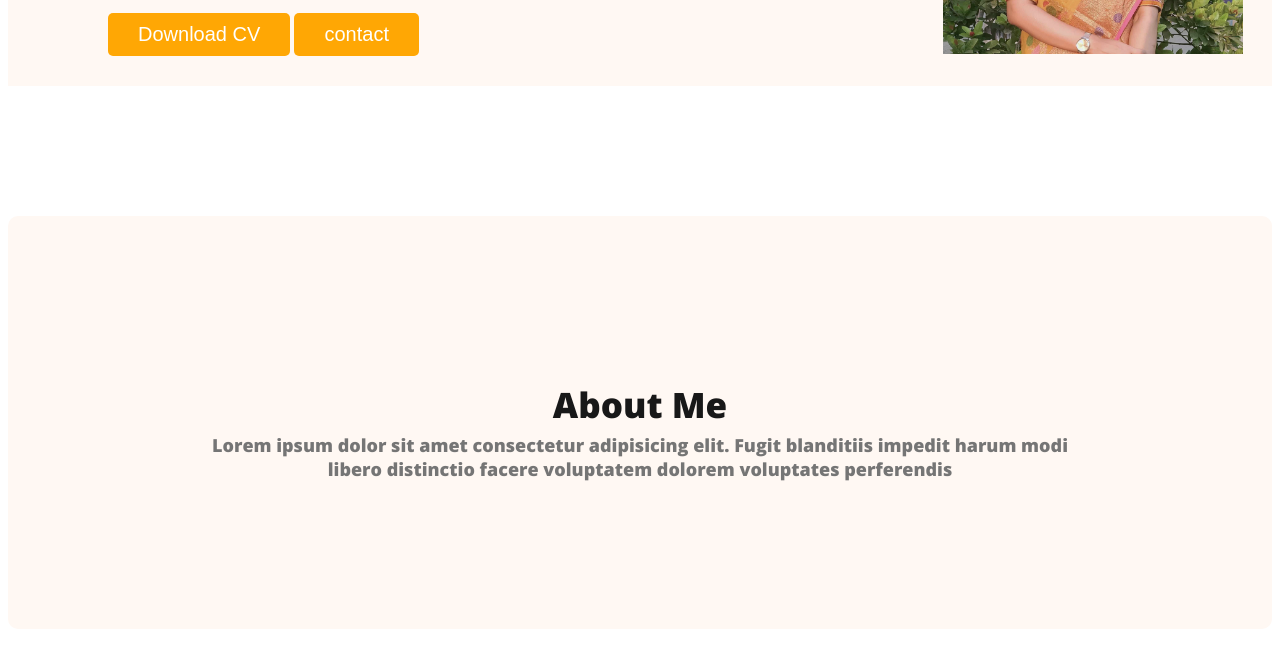
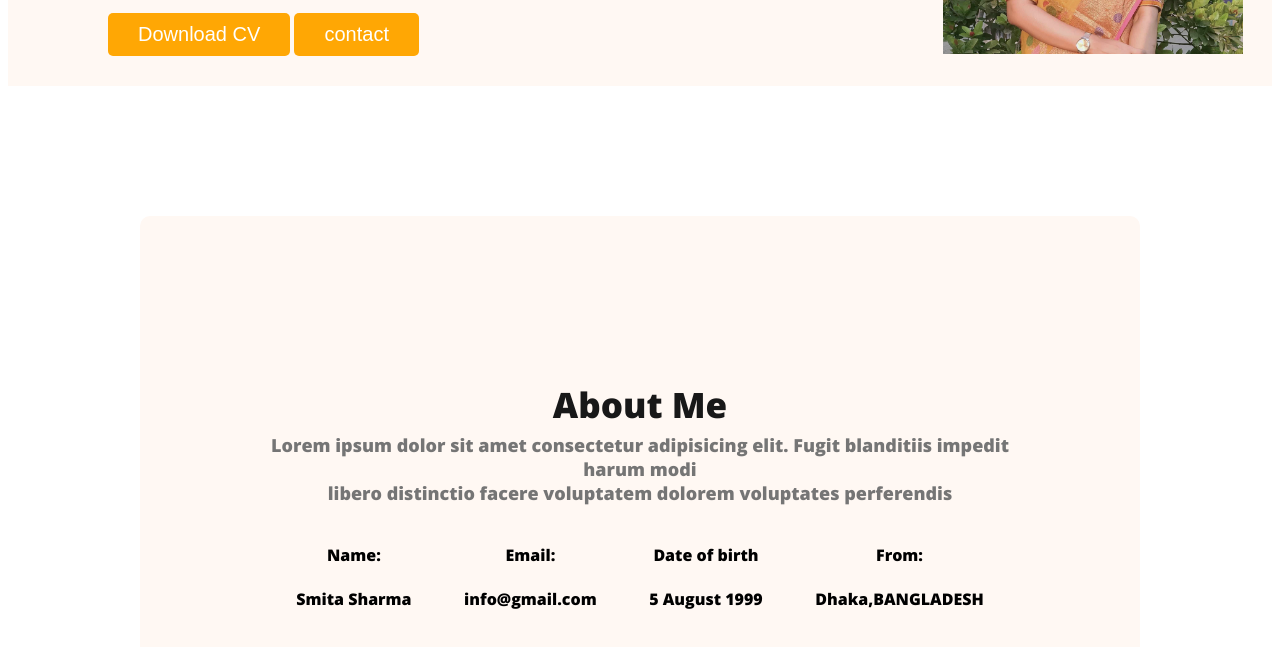
Before and after one commit to smitasharma9804/Build-a-prtfolio-project, a plain HTML site: page index.html in a window 1280 px wide. Shown: the part 449-1096 px from the top of the page. Drawn offline with nearby package versions, Linux system fonts and the light colour scheme.

Commit message:
added 4rth portion

```diff
--- a/index.html
+++ b/index.html
@@ -46,7 +46,24 @@
                 Lorem ipsum dolor sit amet consectetur adipisicing elit. Fugit blanditiis impedit harum modi <br> libero
                 distinctio facere voluptatem dolorem voluptates perferendis
             </p>
-
+            <div class="about-info-container">
+                <div class="about-info">
+                    <h4 class="info-title">Name:</h4>
+                    <p class="info-description">Smita Sharma</p>
+                </div>
+                <div class="about-info">
+                    <h4 class="info-title">Email:</h4>
+                    <p class="info-description">info@gmail.com</p>
+                </div>
+                <div class="about-info">
+                    <h4 class="info-title">Date of birth</h4>
+                    <p class="info-description">5 August 1999</p>
+                </div>
+                <div class="about-info">
+                    <h4 class="info-title">From:</h4>
+                    <p class="info-description">Dhaka,BANGLADESH</p>
+                </div>
+            </div>
         </section>
     </main>
 
--- a/style.css
+++ b/style.css
@@ -103,7 +103,11 @@ nav a {
 }
 
 /* main section style */
+main {
+    width: 1000px;
+    margin: 0 auto;
 
+}
 
 
 /* About section style */
@@ -113,3 +117,13 @@ nav a {
     background: #fff8f3;
     margin: 130px 0;
 }
+
+.about-info-container {
+    display: flex;
+    justify-content: space-around;
+
+}
+
+.about-info {
+    text-align: center;
+}
```
